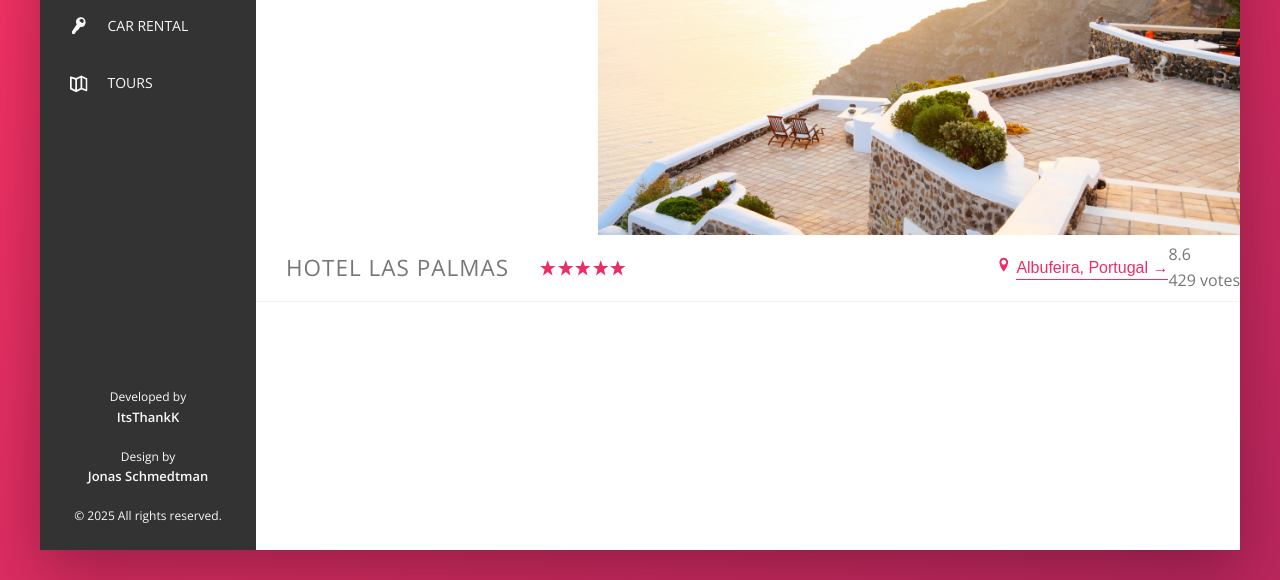
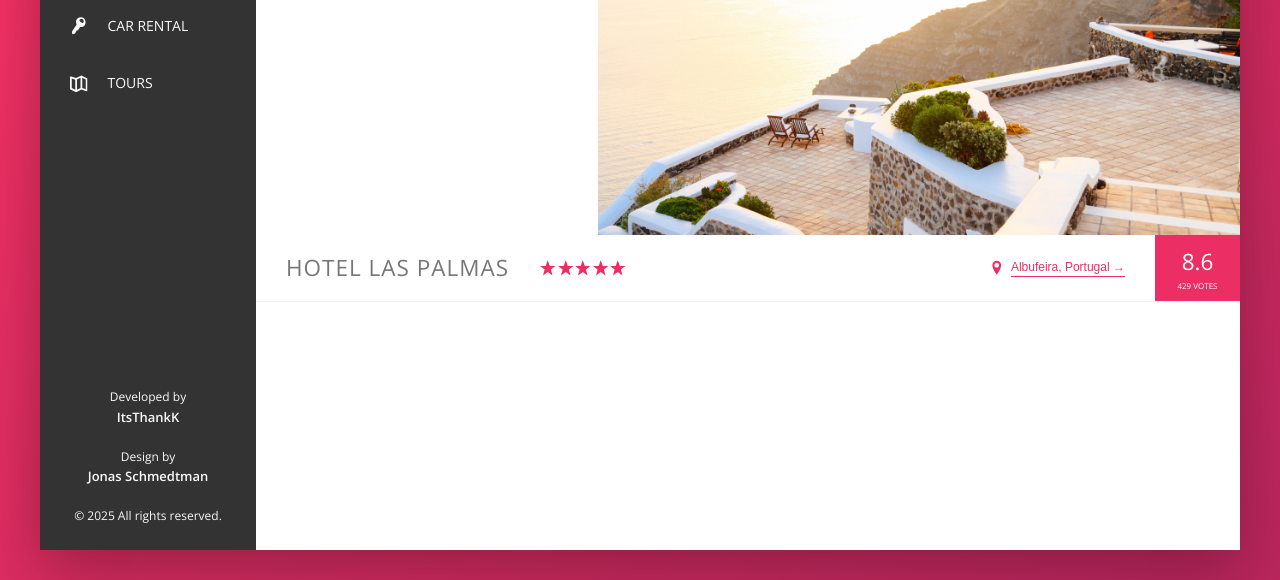
Before and after one commit to ItsThankK/trillo_project, a website: page index.html in a window 1280 px wide. Shown: the part 300-880 px from the top of the page. Drawn offline with nearby package versions, Linux system fonts and the light colour scheme.

Commit message:
finish overview

```diff
--- a/sass/_components.scss
+++ b/sass/_components.scss
@@ -222,19 +222,36 @@
     fill: var(--color-primary);
   }
 
+  &__icon-location {
+    margin-right: .5rem;
+  }
+
   &__location {
+    font-size: 1.2rem;
+    display: flex;
+    align-items: center;
   }
 
   &__rating {
-
+    background-color: var(--color-primary);
+    color: #fff;
+    margin-left: 3rem;
+    text-transform: uppercase;
+    align-self: stretch;
+    padding: 0 2.25rem;
+    display: flex;
+    justify-content: center;
+    align-items: center;
+    flex-direction: column;
   }
 
   &__rating-count {
-
+    font-size: .8rem;
   }
 
   &__rating-average {
-
+    font-size: 2.25rem;
+    font-weight: 300;
   }
 }
 
```
Also changed, not shown: css/style.css, 1 other file.
